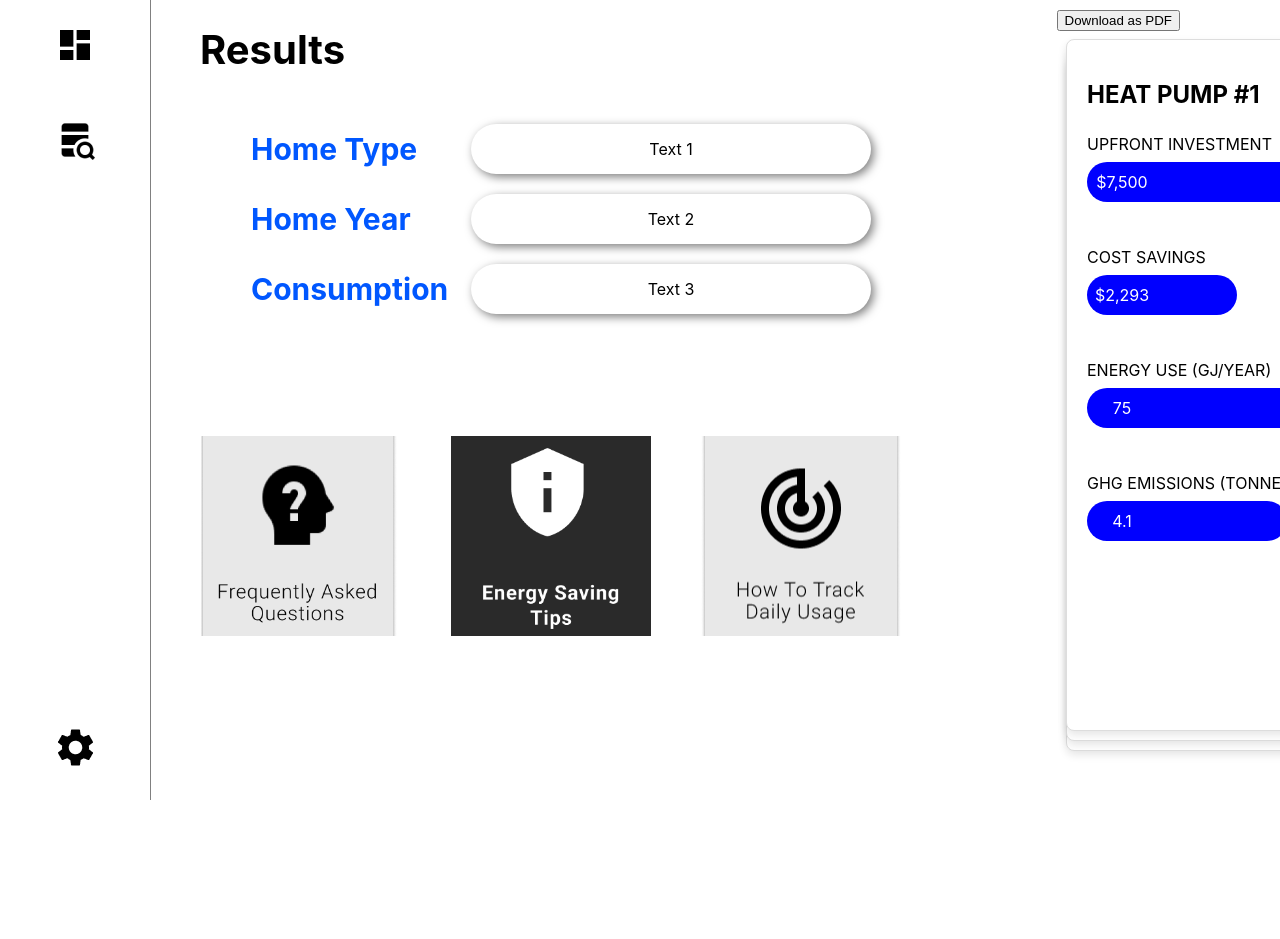
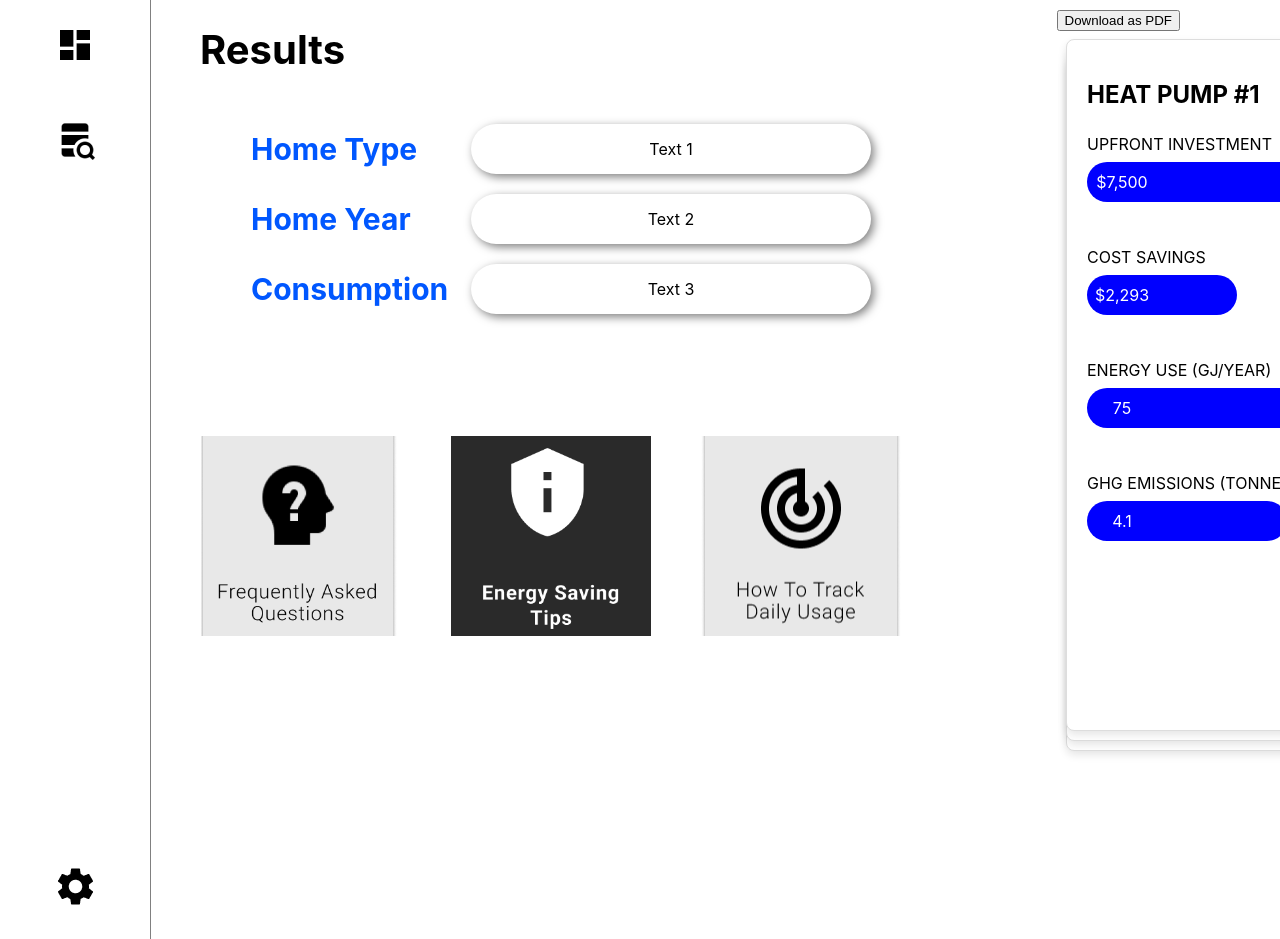
Before and after one commit to beaumccartney/heat-pump-calculator, a React (Create React App) app in the folder client/: page /results in a window 1280 px wide. Shown: the top 939 px of the page. Built offline with nearby package versions, Linux system fonts and the light colour scheme.

Commit message:
sidebar fix

```diff
--- a/client/src/components/common/Sidebar.css
+++ b/client/src/components/common/Sidebar.css
@@ -1,6 +1,6 @@
 .sidebar {
   width: 100px;
-  height: 100vh;
+  height: auto;
   background-color: #FFFFFF;
   display: flex;
   flex-direction: column;
```
